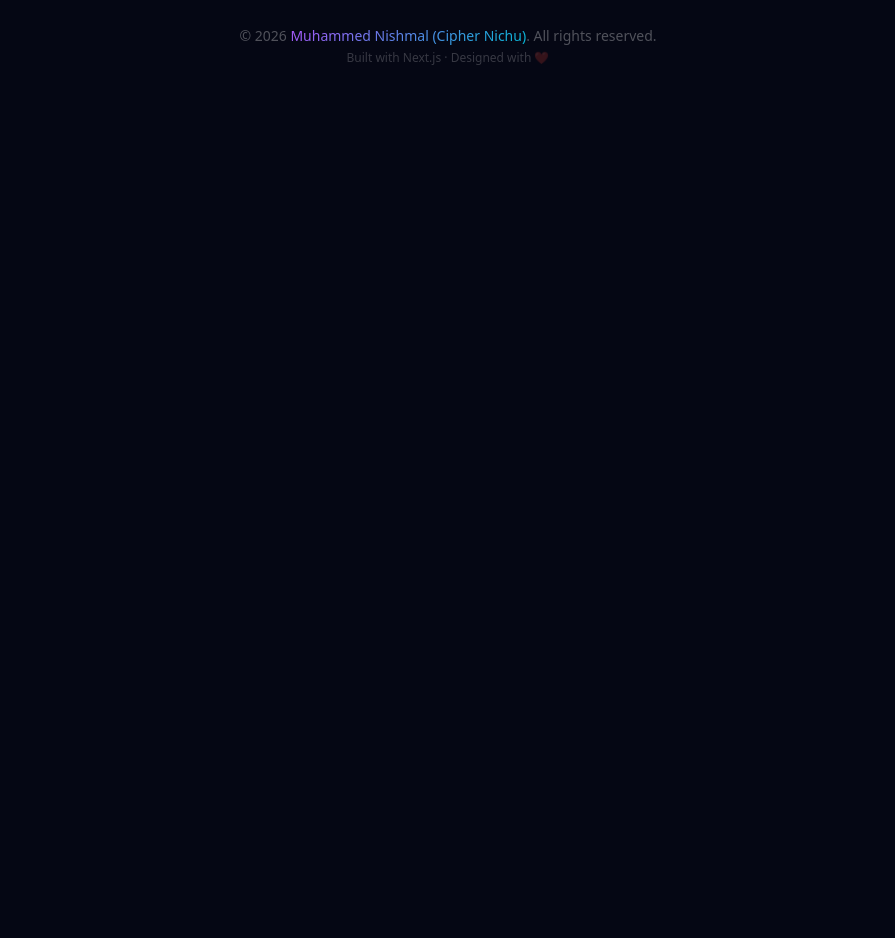
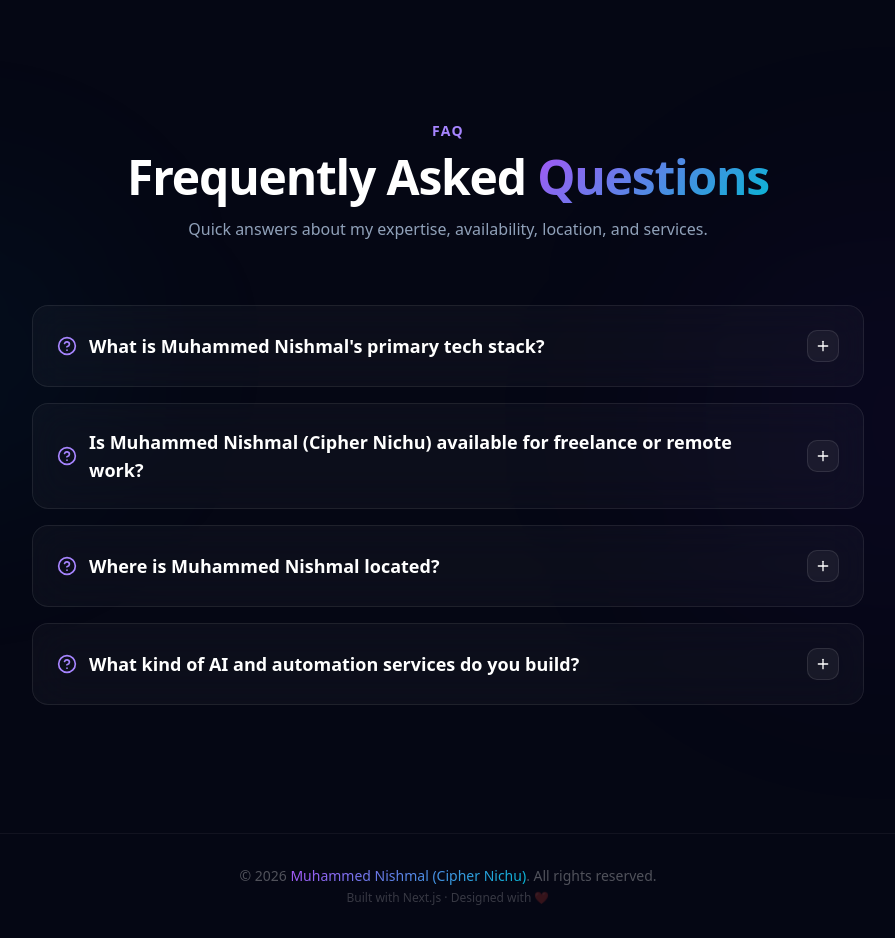
Before and after one commit to Its-me-nishmal/nichu, a Next.js app: page / in a window 1280 px wide. Shown: the part 6340-7278 px from the top of the page, without its empty margins (192-1087 px from the left). Before the commit the page ends 6438 px from the top, so only its background shows below. Built offline with nearby package versions, Linux system fonts and the light colour scheme; no server answers.

Commit message:
Implement advanced SoftwareApplication schemas, FAQPage accordion section, and update gitignore

```diff
--- a/app/page.tsx
+++ b/app/page.tsx
@@ -7,6 +7,7 @@ import { Experience } from "@/components/sections/Experience";
 import { AI } from "@/components/sections/AI";
 import { OpenSource } from "@/components/sections/OpenSource";
 import { Contact } from "@/components/sections/Contact";
+import { FAQ } from "@/components/sections/FAQ";
 import { getGitHubUser } from "@/lib/github";
 
 export default async function Home() {
@@ -24,6 +25,7 @@ export default async function Home() {
       <AI />
       <OpenSource />
       <Contact />
+      <FAQ />
 
       <footer className="relative z-10 w-full py-8 text-center border-t border-white/5">
         <p className="text-sm text-white/30">
--- /dev/null
+++ b/components/sections/FAQ.tsx
@@ -0,0 +1,133 @@
+"use client";
+
+import { useState } from "react";
+import { motion, AnimatePresence } from "framer-motion";
+import { useInView } from "framer-motion";
+import { useRef } from "react";
+import { Plus, Minus, HelpCircle } from "lucide-react";
+
+interface FAQItem {
+  question: string;
+  answer: string;
+}
+
+const faqData: FAQItem[] = [
+  {
+    question: "What is Muhammed Nishmal's primary tech stack?",
+    answer: "I specialize in the MERN Stack (MongoDB, Express.js, React, Node.js), Next.js (App Router), TypeScript, and Python. I also design scalable cloud infrastructures using AWS and Vercel, and build automated systems like custom WhatsApp bots and AI agents.",
+  },
+  {
+    question: "Is Muhammed Nishmal (Cipher Nichu) available for freelance or remote work?",
+    answer: "Yes! I am fully available for freelance contracts, full-time remote engineering roles, or consulting. I specialize in backend API development, system integrations, and AI workflow automation. Feel free to contact me at dev.nishmal@gmail.com.",
+  },
+  {
+    question: "Where is Muhammed Nishmal located?",
+    answer: "I am based in Vadakara, Calicut, Kerala, India. I work remotely with clients and teams worldwide across various time zones.",
+  },
+  {
+    question: "What kind of AI and automation services do you build?",
+    answer: "I engineer custom autonomous AI workflows using LangChain, OpenAI, and LlamaIndex. My automation projects include high-concurrency WhatsApp API engines, data scrapers, custom load balancers, and intelligent business process automation bots.",
+  },
+];
+
+export function FAQ() {
+  const ref = useRef(null);
+  const inView = useInView(ref, { once: true, margin: "-100px" });
+  const [openIdx, setOpenIdx] = useState<number | null>(null);
+
+  // Generate FAQPage JSON-LD schema dynamically
+  const faqSchema = {
+    "@context": "https://schema.org",
+    "@type": "FAQPage",
+    "mainEntity": faqData.map((item) => ({
+      "@type": "Question",
+      "name": item.question,
+      "acceptedAnswer": {
+        "@type": "Answer",
+        "text": item.answer,
+      },
+    })),
+  };
+
+  return (
+    <section id="faq" className="relative py-32 overflow-hidden">
+      {/* JSON-LD Structured Data */}
+      <script
+        type="application/ld+json"
+        dangerouslySetInnerHTML={{ __html: JSON.stringify(faqSchema) }}
+      />
+
+      {/* Background glow */}
+      <div className="absolute right-0 bottom-1/4 w-[400px] h-[400px] bg-violet-600/5 rounded-full blur-[120px]" />
+      <div className="absolute left-0 top-1/4 w-[300px] h-[300px] bg-cyan-500/5 rounded-full blur-[100px]" />
+
+      <div ref={ref} className="max-w-4xl mx-auto px-4 sm:px-6 lg:px-8 relative z-10">
+        {/* Section Header */}
+        <motion.div
+          initial={{ opacity: 0, y: 30 }}
+          animate={inView ? { opacity: 1, y: 0 } : {}}
+          transition={{ duration: 0.7 }}
+          className="text-center mb-16"
+        >
+          <p className="text-sm font-semibold text-violet-400 uppercase tracking-widest mb-3">
+            FAQ
+          </p>
+          <h2 className="text-4xl sm:text-5xl font-bold text-white tracking-tight">
+            Frequently Asked <span className="gradient-text">Questions</span>
+          </h2>
+          <p className="text-slate-400 mt-4 max-w-xl mx-auto">
+            Quick answers about my expertise, availability, location, and services.
+          </p>
+        </motion.div>
+
+        {/* FAQ Accordion List */}
+        <div className="space-y-4">
+          {faqData.map((item, idx) => {
+            const isOpen = openIdx === idx;
+            return (
+              <motion.div
+                key={idx}
+                initial={{ opacity: 0, y: 20 }}
+                animate={inView ? { opacity: 1, y: 0 } : {}}
+                transition={{ delay: idx * 0.1, duration: 0.5 }}
+                className="glass rounded-2xl border border-white/8 overflow-hidden transition-all duration-300 hover:border-violet-500/20"
+              >
+                <button
+                  onClick={() => setOpenIdx(isOpen ? null : idx)}
+                  className="w-full p-6 text-left flex items-center justify-between gap-4 text-white hover:text-violet-300 transition-colors"
+                >
+                  <div className="flex items-center gap-3">
+                    <HelpCircle className="w-5 h-5 text-violet-400 flex-shrink-0" />
+                    <span className="font-semibold text-lg">{item.question}</span>
+                  </div>
+                  <div className="w-8 h-8 rounded-lg bg-white/5 flex items-center justify-center border border-white/10 flex-shrink-0">
+                    {isOpen ? (
+                      <Minus className="w-4 h-4 text-white" />
+                    ) : (
+                      <Plus className="w-4 h-4 text-white" />
+                    )}
+                  </div>
+                </button>
+
+                <AnimatePresence initial={false}>
+                  {isOpen && (
+                    <motion.div
+                      initial={{ height: 0, opacity: 0 }}
+                      animate={{ height: "auto", opacity: 1 }}
+                      exit={{ height: 0, opacity: 0 }}
+                      transition={{ duration: 0.3, ease: "easeInOut" }}
+                    >
+                      <div className="px-6 pb-6 pt-2 border-t border-white/5 text-slate-300 leading-relaxed text-base">
+                        {item.answer}
+                      </div>
+                    </motion.div>
+                  )}
+                </AnimatePresence>
+              </motion.div>
+            );
+          })}
+        </div>
+      </div>
+    </section>
+  );
+}
--- a/components/sections/ProjectsClient.tsx
+++ b/components/sections/ProjectsClient.tsx
@@ -54,6 +54,26 @@ export default function ProjectsClient({ repos }: { repos: GitHubRepo[] }) {
             const gradient = gradients[i % gradients.length];
             const langColor = repo.language ? (LANG_COLORS[repo.language] || "#94a3b8") : "#94a3b8";
 
+            const projectSchema = {
+              "@context": "https://schema.org",
+              "@type": "SoftwareApplication",
+              "name": repo.name,
+              "description": repo.description || "No description provided.",
+              "applicationCategory": "DeveloperApplication",
+              "operatingSystem": "All",
+              "downloadUrl": repo.html_url,
+              "softwareVersion": "1.0.0",
+              "offers": {
+                "@type": "Offer",
+                "price": "0.00",
+                "priceCurrency": "USD"
+              },
+              "author": {
+                "@type": "Person",
+                "@id": "https://nichu.dev/#person"
+              }
+            };
+
             return (
               <motion.div
                 key={repo.id}
@@ -62,6 +82,10 @@ export default function ProjectsClient({ repos }: { repos: GitHubRepo[] }) {
                 transition={{ delay: i * 0.08, duration: 0.6 }}
                 className="card-3d group glass rounded-3xl border border-white/8 overflow-hidden hover:border-violet-400/30 hover:shadow-lg hover:shadow-violet-500/5 transition-all duration-500"
               >
+                <script
+                  type="application/ld+json"
+                  dangerouslySetInnerHTML={{ __html: JSON.stringify(projectSchema) }}
+                />
                 {/* Gradient top bar */}
                 <div className={`h-0.5 w-full bg-gradient-to-r ${gradient} opacity-60`} />
 
--- a/package.json
+++ b/package.json
@@ -11,6 +11,7 @@
   "dependencies": {
     "clsx": "^2.1.1",
     "framer-motion": "^12.23.26",
+    "googleapis": "^173.0.0",
     "lucide-react": "^0.562.0",
     "next": "16.1.1",
     "react": "19.2.3",
--- /dev/null
+++ b/scripts/index-site.js
@@ -0,0 +1,45 @@
+const { google } = require("googleapis");
+const path = require("path");
+const fs = require("fs");
+
+// Path to your service account key file
+const KEY_FILE = path.join(__dirname, "service-account.json");
+const SITE_URL = "https://nichu.dev";
+
+if (!fs.existsSync(KEY_FILE)) {
+  console.error("❌ Error: service-account.json not found in the scripts directory!");
+  console.log("Please follow the setup steps to download your JSON key and save it here.");
+  process.exit(1);
+}
+
+const auth = new google.auth.GoogleAuth({
+  keyFile: KEY_FILE,
+  scopes: ["https://www.googleapis.com/auth/indexing"],
+});
+
+async function requestIndexing() {
+  try {
+    const authClient = await auth.getClient();
+    const indexing = google.indexing({
+      version: "v3",
+      auth: authClient,
+    });
+
+    console.log(`🚀 Sending index request for: ${SITE_URL}...`);
+
+    const res = await indexing.urlNotifications.publish({
+      requestBody: {
+        url: SITE_URL,
+        type: "URL_UPDATED",
+      },
+    });
+
+    console.log("✅ Success! Google Indexing API Response:");
+    console.log(JSON.stringify(res.data, null, 2));
+  } catch (error) {
+    console.error("❌ Failed to trigger Google Indexing API:");
+    console.error(error.message);
+  }
+}
+
+requestIndexing();
```
Also changed, not shown: 2 other files (tests, documents, lock files or other folders).
